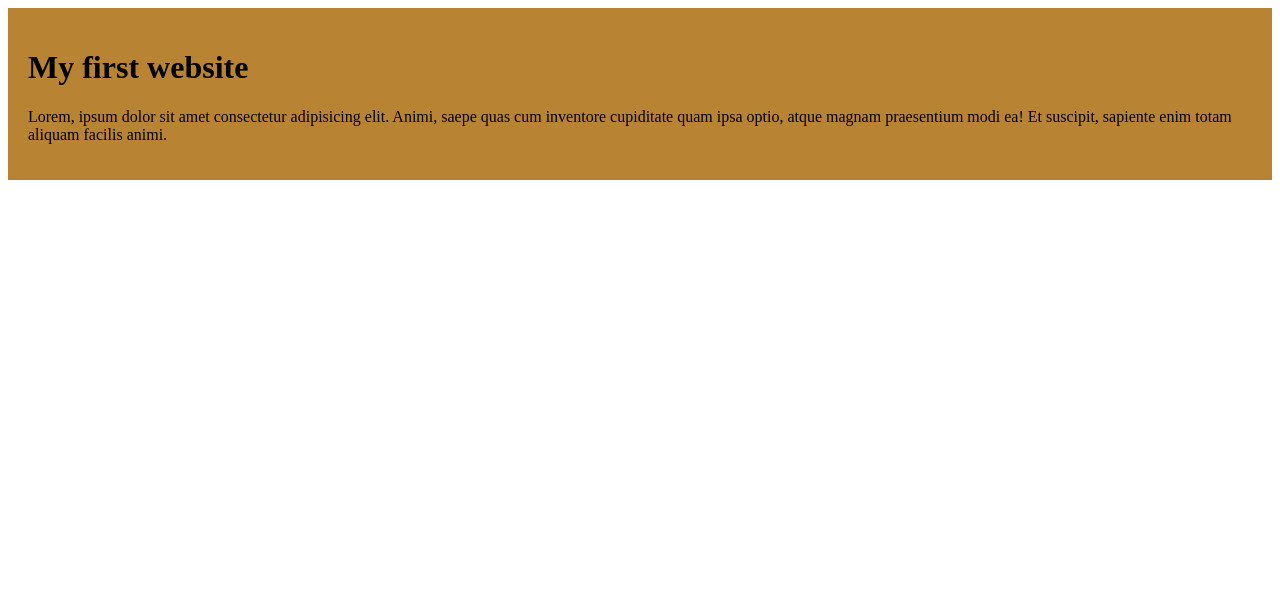
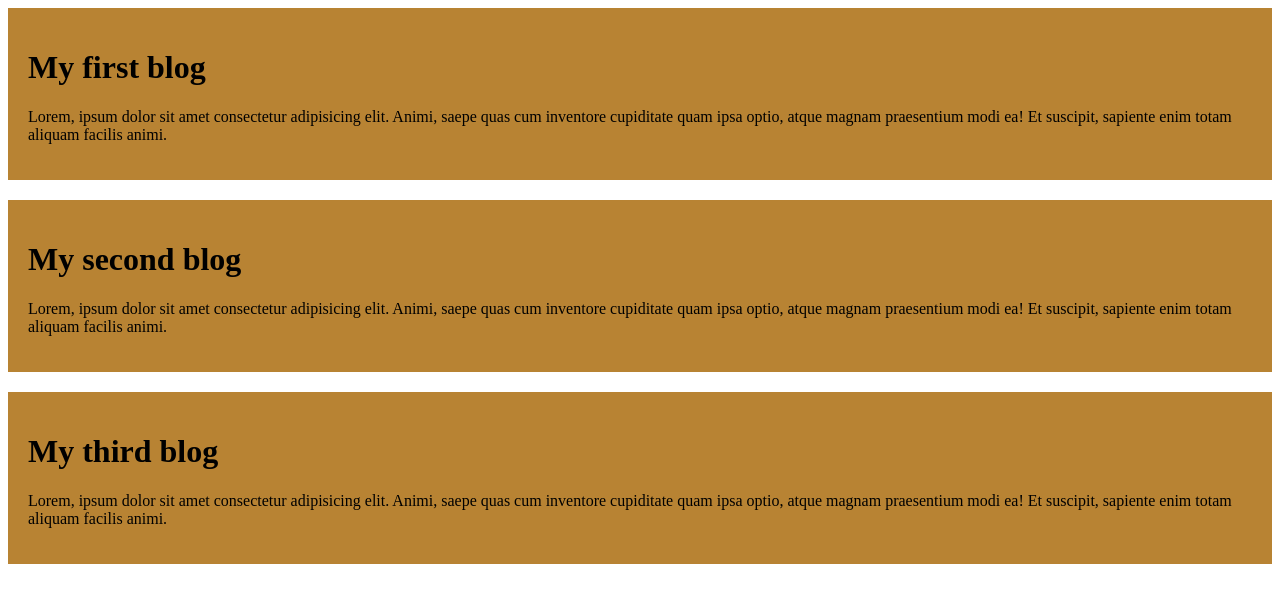
Before and after one commit to armanhosen536/My-first-website, a plain HTML site: page index.html in a window 1280 px wide. Drawn offline with Linux system fonts and the light colour scheme.

Commit message:
added the secend and third blog

```diff
--- a/index.html
+++ b/index.html
@@ -8,7 +8,15 @@
 </head>
 <body>
     <div>
-        <h1>My first website</h1>
+        <h1>My first blog</h1>
+        <p>Lorem, ipsum dolor sit amet consectetur adipisicing elit. Animi, saepe quas cum inventore cupiditate quam ipsa optio, atque magnam praesentium modi ea! Et suscipit, sapiente enim totam aliquam facilis animi.</p>
+    </div>
+    <div>
+        <h1>My second blog</h1>
+        <p>Lorem, ipsum dolor sit amet consectetur adipisicing elit. Animi, saepe quas cum inventore cupiditate quam ipsa optio, atque magnam praesentium modi ea! Et suscipit, sapiente enim totam aliquam facilis animi.</p>
+    </div>
+    <div>
+        <h1>My third blog</h1>
         <p>Lorem, ipsum dolor sit amet consectetur adipisicing elit. Animi, saepe quas cum inventore cupiditate quam ipsa optio, atque magnam praesentium modi ea! Et suscipit, sapiente enim totam aliquam facilis animi.</p>
     </div>
 </body>
--- a/style/blog.css
+++ b/style/blog.css
@@ -1,4 +1,5 @@
 div{
     background-color: rgba(172, 109, 15, 0.849);
     padding: 20px;
+   margin-bottom: 20px;
 }
```
